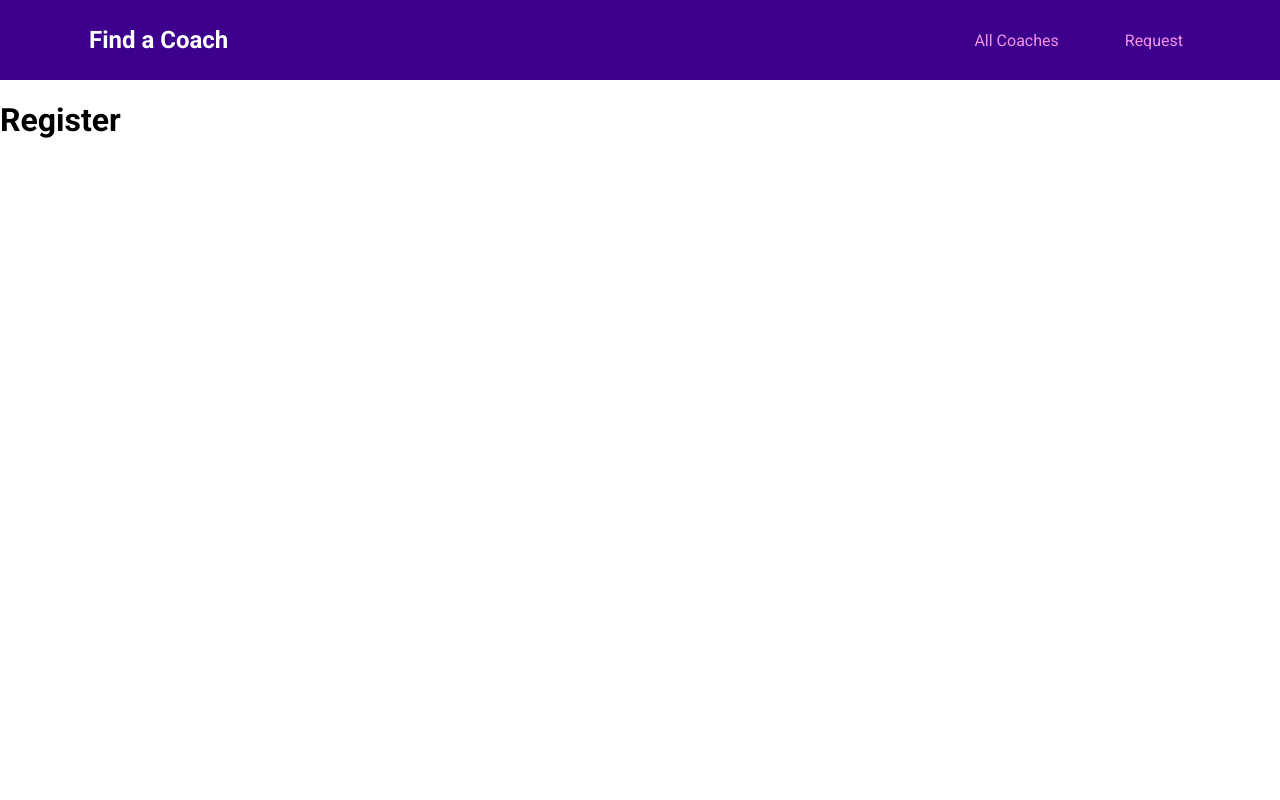
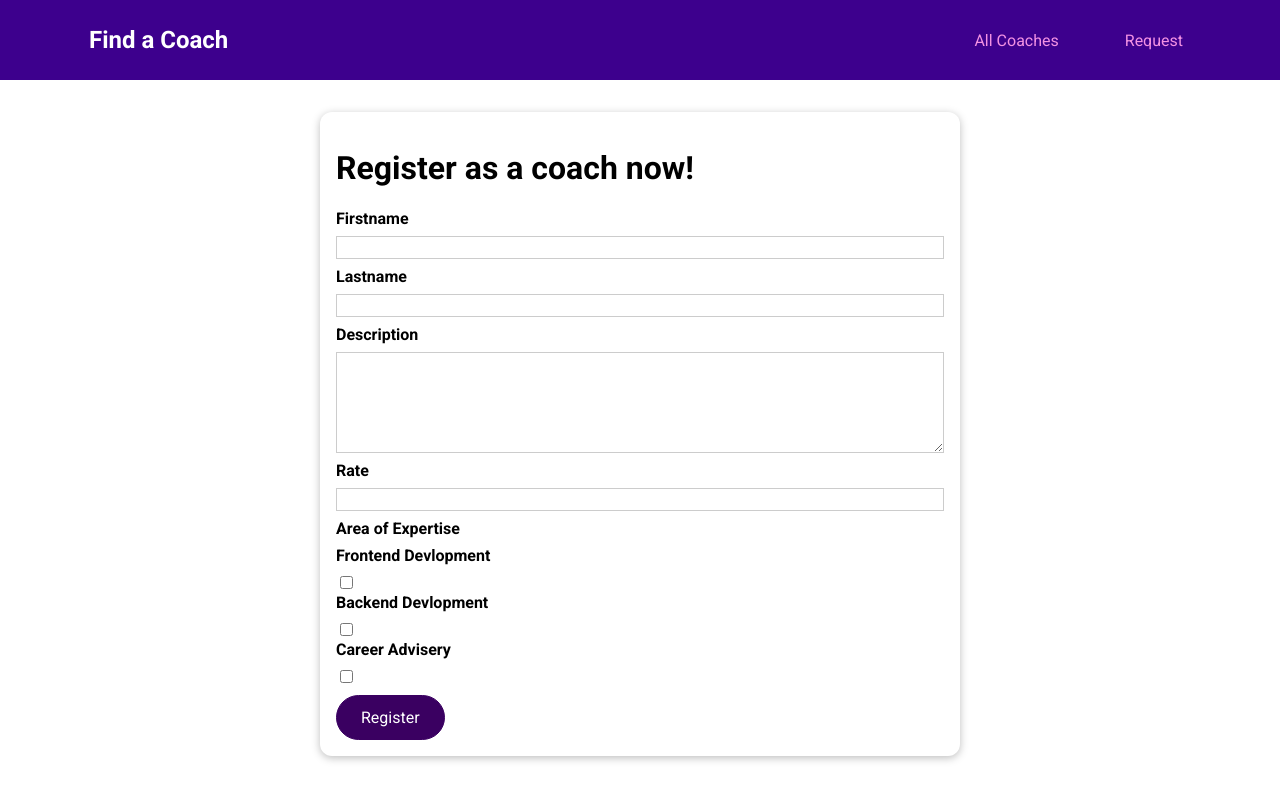
Before and after one commit to meet-vaghasiya/coach-finder-vuejs, a Vue app: page /register in a window 1280 px wide. Built offline with nearby package versions, Linux system fonts and the light colour scheme.

Commit message:
coach registration form and adding couach into vuex

```diff
--- /dev/null
+++ b/src/components/coaches/CoatchForm.vue
@@ -0,0 +1,129 @@
+<template>
+  <form @submit.prevent="submitForm">
+    <div class="form-control">
+      <label for="firstname">Firstname</label>
+      <input type="text" id="firstname" v-model.trim="firstName" />
+    </div>
+    <div class="form-control">
+      <label for="lastname">Lastname</label>
+      <input type="text" id="lastname" v-model.trim="lastName" />
+    </div>
+    <div class="form-control">
+      <label for="description">Description</label>
+      <textarea
+        rows="5"
+        type="text"
+        id="description"
+        v-model.trim="description"
+      />
+    </div>
+    <div class="form-control">
+      <label for="rate">Rate</label>
+      <input type="number" id="rate" v-model.number="rate" />
+      <!-- v-model.number convert value in to number  -->
+    </div>
+    <div class="form-control">
+      <h3>Area of Expertise</h3>
+      <div class="">
+        <label for="frontend">Frontend Devlopment</label>
+        <input type="checkbox" id="frontend" value="frontend" v-model="areas" />
+      </div>
+      <div class="">
+        <label for="backend">Backend Devlopment</label>
+        <input type="checkbox" id="backend" value="backend" v-model="areas" />
+      </div>
+      <div class="">
+        <label for="career">Career Advisery</label>
+        <input type="checkbox" id="career" value="career" v-model="areas" />
+      </div>
+    </div>
+    <base-button>Register</base-button>
+  </form>
+</template>
+
+<script>
+import BaseButton from '../ui/BaseButton.vue';
+export default {
+  components: { BaseButton },
+  emits: ['save-data'], // always use above so other devloper
+  data() {
+    return {
+      firstName: '',
+      lastName: '',
+      description: '',
+      rate: null,
+      areas: []
+    };
+  },
+  methods: {
+    submitForm() {
+      const formData = {
+        first: this.firstName,
+        last: this.lastName,
+        desc: this.description,
+        rate: this.rate,
+        areas: this.areas
+      };
+
+      this.$emit('save-data', formData);
+    }
+  }
+};
+</script>
+
+<style scoped>
+.form-control {
+  margin: 0.5rem 0;
+}
+
+label {
+  font-weight: bold;
+  display: block;
+  margin-bottom: 0.5rem;
+}
+
+input[type='checkbox'] + label {
+  font-weight: normal;
+  display: inline;
+  margin: 0 0 0 0.5rem;
+}
+
+input,
+textarea {
+  display: block;
+  width: 100%;
+  border: 1px solid #ccc;
+  font: inherit;
+}
+
+input:focus,
+textarea:focus {
+  background-color: #f0e6fd;
+  outline: none;
+  border-color: #3d008d;
+}
+
+input[type='checkbox'] {
+  display: inline;
+  width: auto;
+  border: none;
+}
+
+input[type='checkbox']:focus {
+  outline: #3d008d solid 1px;
+}
+
+h3 {
+  margin: 0.5rem 0;
+  font-size: 1rem;
+}
+
+.invalid label {
+  color: red;
+}
+
+.invalid input,
+.invalid textarea {
+  border: 1px solid red;
+}
+</style>
--- a/src/pages/coaches/CoachesList.vue
+++ b/src/pages/coaches/CoachesList.vue
@@ -8,7 +8,9 @@
         <!-- <button>Refresh</button>
         <router-link to="/register">Register as Coach</router-link> -->
         <base-button mode="outline">Refresh</base-button>
-        <base-button link to="/register">Register as coach</base-button>
+        <base-button link to="/register" v-if="!isCoach"
+          >Register as coach</base-button
+        >
       </div>
 
       <ul v-if="hasCoaches">
@@ -69,6 +71,9 @@
     },
     hasCoaches() {
       return this.$store.getters['coaches/hasCoaches'];
+    },
+    isCoach() {
+      return this.$store.getters['coaches/isCoach'];
     }
   },
   methods: {
--- a/src/pages/coaches/CoachesRegister.vue
+++ b/src/pages/coaches/CoachesRegister.vue
@@ -1,11 +1,28 @@
 <template>
   <div>
-    <h1>Register</h1>
+    <base-card>
+      <h1>Register as a coach now!</h1>
+      <coatch-form @save-data="saveData"></coatch-form>
+    </base-card>
   </div>
 </template>
 
 <script>
-export default {};
+import CoatchForm from '@/components/coaches/CoatchForm';
+export default {
+  components: {
+    CoatchForm
+  },
+
+  methods: {
+    saveData(data) {
+      console.log(data);
+      this.$store.dispatch('coaches/registerCoach', data);
+      // this.$router.push('/coaches');
+      this.$router.replace('/coaches');
+    }
+  }
+};
 </script>
 
-<style lang="scss" scoped></style>
+<style scoped></style>
--- a/src/store/index.js
+++ b/src/store/index.js
@@ -4,6 +4,16 @@
 const store = createStore({
   modules: {
     coaches: coachesModule
+  },
+  state() {
+    return {
+      userId: 'c3'
+    };
+  },
+  getters: {
+    userId(state) {
+      return state.userId;
+    }
   }
 });
 
--- a/src/store/modules/coaches/actions.js
+++ b/src/store/modules/coaches/actions.js
@@ -1 +1,14 @@
-export default {};
+export default {
+  registerCoach(context, data) {
+    const coachData = {
+      id: context.rootGetters.userId,
+      firstName: data.first,
+      lastName: data.last,
+      description: data.desc,
+      hourlyRate: data.rate,
+      areas: data.areas
+    };
+
+    context.commit('registerCoach', coachData);
+  }
+};
--- a/src/store/modules/coaches/getters.js
+++ b/src/store/modules/coaches/getters.js
@@ -4,5 +4,10 @@
   },
   hasCoaches(state) {
     return state.coaches && state.coaches.length > 0;
+  },
+  isCoach(_, getters, _2, rootGetters) {
+    const coaches = getters.coaches;
+    const userId = rootGetters.userId;
+    return coaches.some(coach => coach.id === userId);
   }
 };
--- a/src/store/modules/coaches/index.js
+++ b/src/store/modules/coaches/index.js
@@ -6,6 +6,7 @@
   namespaced: true,
   state() {
     return {
+      userIsCoach: false,
       coaches: [
         {
           id: 'c1',
--- a/src/store/modules/coaches/mutations.js
+++ b/src/store/modules/coaches/mutations.js
@@ -1 +1,5 @@
-export default {};
+export default {
+  registerCoach(state, payload) {
+    state.coaches.push(payload); //here key of formdata and state key is does't same.but not worry, because we change from actions
+  }
+};
```
Also changed, not shown: 1 other file (tests, documents, lock files or other folders).
